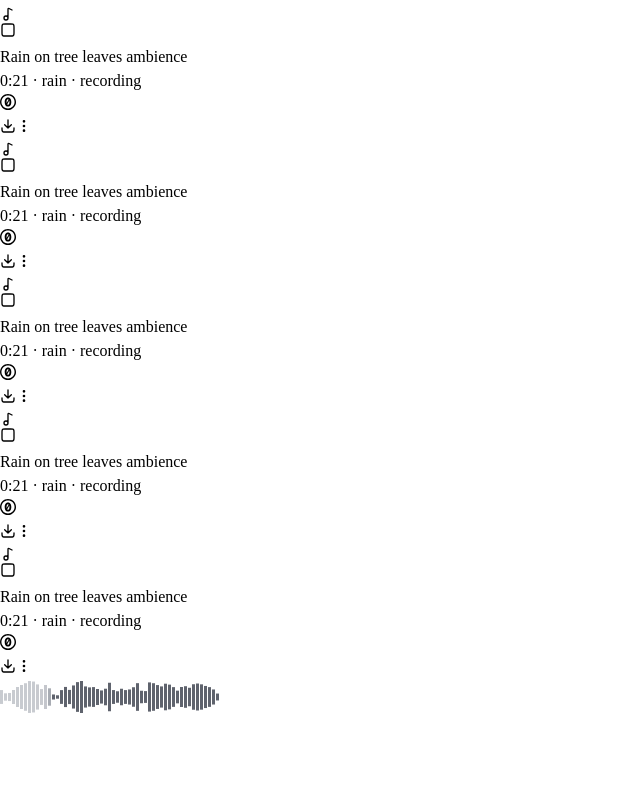
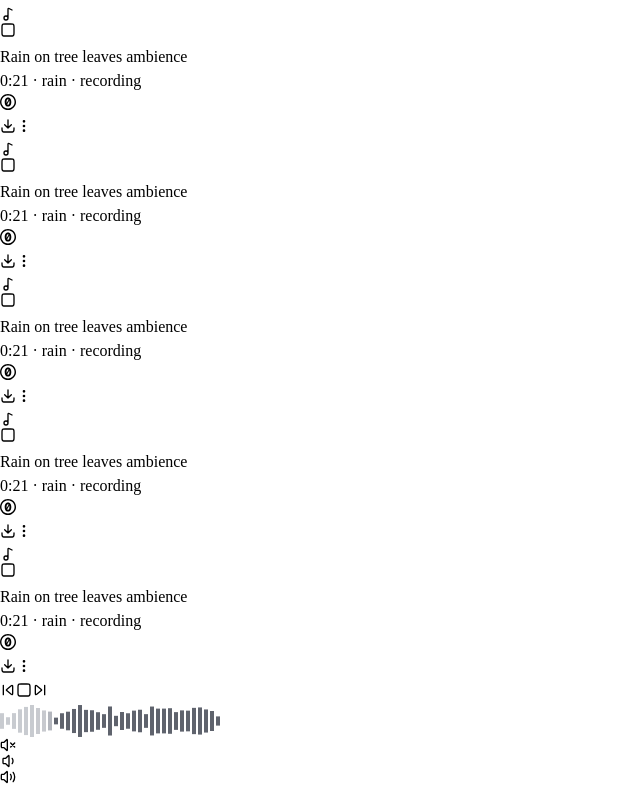
Before and after one commit to MarcosJSP/molinos-app, a React (Vite) app in the folder src/renderer/: page / in a window 1280 px wide. Shown: the part 6069-6861 px from the top of the page, without its empty margins (0-640 px from the left). Before the commit the page ends 6782 px from the top, so only its background shows below. Built offline with nearby package versions, Linux system fonts and the light colour scheme.

Commit message:
Feature/audio player view (#7)
* feat: added Scroll component

* feat: added Slider & Popover components

* feat: added basic AudioPlayer Component (no functionallity yet)

* feat: finished working on AudioPlayer component visual changes

```diff
--- a/package.json
+++ b/package.json
@@ -24,6 +24,8 @@
     "@electron-toolkit/preload": "3.0.1",
     "@electron-toolkit/utils": "4.0.0",
     "@radix-ui/react-dropdown-menu": "2.1.6",
+    "@radix-ui/react-popover": "1.1.6",
+    "@radix-ui/react-slider": "1.2.3",
     "@radix-ui/react-tooltip": "1.1.8",
     "@tailwindcss/vite": "4.0.12",
     "clsx": "2.1.1",
@@ -48,8 +50,8 @@
     "eslint-plugin-react": "7.37.4",
     "eslint-plugin-react-hooks": "5.1.0",
     "eslint-plugin-react-refresh": "0.4.19",
-    "prettier": "^3.5.1",
-    "prettier-plugin-tailwindcss": "^0.6.11",
+    "prettier": "3.5.1",
+    "prettier-plugin-tailwindcss": "0.6.11",
     "react": "19.0.0",
     "react-dom": "19.0.0",
     "tailwind-scrollbar": "4.0.2",
--- a/src/renderer/src/App.tsx
+++ b/src/renderer/src/App.tsx
@@ -3,6 +3,7 @@ import PlayerAmpVisualizer from '@/components/audioPlayerAudioVisualizer/AudioPl
 import { useAudioPlayerStore } from '@/stores/useAudioPlayerStore'
 import TrackItem from '@/components/trackItem/TrackItem'
 import Scroll from '@/components/scroll/Scroll'
+import AudioPlayer from '@/components/audioPlayer/audioPlayer'
 
 const rand = (length): number => Math.floor(Math.random() * length)
 
@@ -32,7 +33,7 @@ useAudioPlayerStore.setState({
 
 function App(): JSX.Element {
   return (
-    <div className="flex h-screen w-screen max-w-full flex-col overflow-hidden bg-white">
+    <div className="flex h-screen w-screen max-w-full flex-col overflow-hidden bg-white py-2">
       <Scroll className="h-full">
         <div className="flex w-full scroll-p-0 flex-col items-center gap-0.5 px-3.5">
           {Array.from({ length: 50 }).map((_, i) => (
@@ -40,9 +41,7 @@ function App(): JSX.Element {
           ))}
         </div>
       </Scroll>
-      <div className="flex h-16 w-full shrink-0 items-center justify-center bg-[#303236]">
-        <PlayerAmpVisualizer />
-      </div>
+      <AudioPlayer />
     </div>
   )
 }
--- /dev/null
+++ b/src/renderer/src/components/audioPlayer/AudioPlayer.tsx
@@ -0,0 +1,95 @@
+import AudioPlayerAudioVisualizer from '@/components/audioPlayerAudioVisualizer/AudioPlayerAudioVisualizer'
+import {
+  SkipBackIcon,
+  SkipForwardIcon,
+  StopIcon,
+  VolumeMaxIcon,
+  VolumeMinIcon,
+  VolumeIcon
+} from '@/components/icons'
+import { Popover, PopoverContent, PopoverTrigger } from '@/components/popover/Popover'
+import { Slider } from '@/components/slider/Slider'
+import { cn } from '@/utils/helpers'
+import { ComponentProps, FC, useState } from 'react'
+
+const AudioPlayerActionButton: FC<ComponentProps<'button'>> = ({ className, ...props }) => (
+  <button
+    className={cn('btn group outline-focus hover:bg-app-white/5 active:bg-app-white/10', className)}
+    {...props}
+  />
+)
+
+const AudioPlayerPlayButtons: FC = () => {
+  return (
+    <div className="bg-app-gray-300 flex h-full items-center rounded-xl p-1">
+      <AudioPlayerActionButton aria-label="Previous sound">
+        <SkipBackIcon className="text-app-gray-800 group-disabled:text-app-gray-500 group-hover:text-app-gray-950 text-xl" />
+      </AudioPlayerActionButton>
+      <AudioPlayerActionButton aria-label="Pause sound">
+        <StopIcon className="fill-app-gray-800 text-app-gray-800 group-disabled:fill-app-gray-500 group-hover:text-app-gray-950 group-disabled:text-app-gray-500 group-hover:fill-app-gray-950 text-xl" />
+      </AudioPlayerActionButton>
+      <AudioPlayerActionButton aria-label="Next sound">
+        <SkipForwardIcon className="text-app-gray-800 group-disabled:text-app-gray-500 group-hover:text-app-gray-950 text-xl" />
+      </AudioPlayerActionButton>
+    </div>
+  )
+}
+
+const HIGH_VOLUME_THRESHOLD = 60
+const AudioPlayerVolumeControl: FC = () => {
+  const [volume, setVolume] = useState([0])
+
+  const noVolume = volume[0] == 0
+  const someVolume = volume[0] > 0 && volume[0] < HIGH_VOLUME_THRESHOLD
+  const highVolume = volume[0] >= HIGH_VOLUME_THRESHOLD
+
+  const className = {
+    icon: 'text-app-gray-800 group-disabled:text-app-gray-500 group-hover:text-app-gray-950 text-xl absolute transition-all duration-200 ease-out'
+  }
+
+  return (
+    <div className="bg-app-gray-300 flex h-full items-center rounded-xl p-1">
+      <Popover>
+        <PopoverTrigger asChild>
+          <AudioPlayerActionButton className="size-8" aria-label="Modify Volume">
+            <VolumeMinIcon
+              className={cn(
+                className.icon,
+                noVolume ? 'scale-100 opacity-100' : 'scale-0 opacity-0'
+              )}
+            />
+            <VolumeIcon
+              className={cn(
+                className.icon,
+                someVolume ? 'scale-100 opacity-100' : 'scale-0 opacity-0'
+              )}
+            />
+            <VolumeMaxIcon
+              className={cn(
+                className.icon,
+                highVolume ? 'scale-100 opacity-100' : 'scale-0 opacity-0'
+              )}
+            />
+          </AudioPlayerActionButton>
+        </PopoverTrigger>
+        <PopoverContent sideOffset={12} className="bg-app-gray-300 h-26 px-1.5">
+          <Slider value={volume} onValueChange={setVolume} orientation="vertical" />
+        </PopoverContent>
+      </Popover>
+    </div>
+  )
+}
+
+const AudioPlayer: FC = () => {
+  return (
+    <div className="animate-in fade-in slide-in-from-bottom-40 relative px-3.5 pt-4 pb-2 duration-250 ease-out">
+      <div className="bg-app-gray-200 flex w-full items-center justify-between gap-2 rounded-[1.25rem] p-2">
+        <AudioPlayerPlayButtons />
+        <AudioPlayerAudioVisualizer />
+        <AudioPlayerVolumeControl />
+      </div>
+    </div>
+  )
+}
+
+export default AudioPlayer
--- a/src/renderer/src/components/audioPlayerAudioVisualizer/AudioPlayerAudioVisualizer.tsx
+++ b/src/renderer/src/components/audioPlayerAudioVisualizer/AudioPlayerAudioVisualizer.tsx
@@ -46,11 +46,11 @@ const getLightPercentage = ({
 }
 
 const AudioPlayerAudioVisualizer: FC<AudioPlayerAudioVisualizerProps> = ({
-  width = 220,
+  width = 222,
   height = 32,
-  barWidth = 3,
-  minBarHeight = 4,
-  gapBetweenBars = 1
+  barWidth = 4,
+  minBarHeight = 8,
+  gapBetweenBars = 2
 }) => {
   const barCount = useMemo(
     () => Math.floor(width / (barWidth + gapBetweenBars)),
--- /dev/null
+++ b/src/renderer/src/components/icons/VolumeIcon.tsx
@@ -0,0 +1,21 @@
+// Generted with https://react-svgr.com/playground/?icon=true
+import { FC, SVGProps } from 'react'
+const SvgComponent: FC<SVGProps<SVGSVGElement>> = (props) => (
+  <svg
+    xmlns="http://www.w3.org/2000/svg"
+    fill="none"
+    viewBox="0 0 24 24"
+    width="1em"
+    height="1em"
+    {...props}
+  >
+    <path
+      stroke="currentColor"
+      strokeLinecap="round"
+      strokeLinejoin="round"
+      strokeWidth={2}
+      d="M18.245 8a6.968 6.968 0 0 1 1.255 4 6.967 6.967 0 0 1-1.255 4m-6.11-11.634L8.968 7.53c-.173.173-.26.26-.36.322a1 1 0 0 1-.29.12C8.204 8 8.082 8 7.837 8H6.1c-.56 0-.84 0-1.054.109a1 1 0 0 0-.437.437C4.5 8.76 4.5 9.04 4.5 9.6v4.8c0 .56 0 .84.109 1.054a1 1 0 0 0 .437.437C5.26 16 5.54 16 6.1 16h1.737c.245 0 .367 0 .482.028a1 1 0 0 1 .29.12c.1.061.187.148.36.32l3.165 3.166c.429.429.643.643.827.657a.5.5 0 0 0 .42-.174c.119-.14.119-.443.119-1.048V4.93c0-.606 0-.908-.12-1.049a.5.5 0 0 0-.42-.173c-.183.014-.397.228-.826.657Z"
+    />
+  </svg>
+)
+export default SvgComponent
--- a/src/renderer/src/components/icons/VolumeMinIcon.tsx
+++ b/src/renderer/src/components/icons/VolumeMinIcon.tsx
@@ -14,7 +14,7 @@ const SvgComponent: FC<SVGProps<SVGSVGElement>> = (props) => (
       strokeLinecap="round"
       strokeLinejoin="round"
       strokeWidth={2}
-      d="M18.245 8a6.968 6.968 0 0 1 1.255 4 6.967 6.967 0 0 1-1.255 4m-6.11-11.634L8.968 7.53c-.173.173-.26.26-.36.322a1 1 0 0 1-.29.12C8.204 8 8.082 8 7.837 8H6.1c-.56 0-.84 0-1.054.109a1 1 0 0 0-.437.437C4.5 8.76 4.5 9.04 4.5 9.6v4.8c0 .56 0 .84.109 1.054a1 1 0 0 0 .437.437C5.26 16 5.54 16 6.1 16h1.737c.245 0 .367 0 .482.028a1 1 0 0 1 .29.12c.1.061.187.148.36.32l3.165 3.166c.429.429.643.643.827.657a.5.5 0 0 0 .42-.174c.119-.14.119-.443.119-1.048V4.93c0-.606 0-.908-.12-1.049a.5.5 0 0 0-.42-.173c-.183.014-.397.228-.826.657Z"
+      d="m22 9-6 6m0-6 6 6M9.634 4.366 6.47 7.53c-.173.173-.26.26-.36.322a1 1 0 0 1-.29.12C5.704 8 5.582 8 5.337 8H3.6c-.56 0-.84 0-1.054.109a1 1 0 0 0-.437.437C2 8.76 2 9.04 2 9.6v4.8c0 .56 0 .84.109 1.054a1 1 0 0 0 .437.437C2.76 16 3.04 16 3.6 16h1.737c.245 0 .367 0 .482.028a1 1 0 0 1 .29.12c.1.061.187.148.36.32l3.165 3.166c.429.429.643.643.827.657a.5.5 0 0 0 .42-.174c.119-.14.119-.443.119-1.048V4.93c0-.606 0-.908-.12-1.049a.5.5 0 0 0-.42-.173c-.183.014-.397.228-.826.657Z"
     />
   </svg>
 )
--- a/src/renderer/src/components/icons/index.ts
+++ b/src/renderer/src/components/icons/index.ts
@@ -20,4 +20,4 @@ export { default as ThreeDotsIcon } from './ThreeDotsIcon'
 export { default as TrashIcon } from './TrashIcon'
 export { default as VolumeMaxIcon } from './VolumeMaxIcon'
 export { default as VolumeMinIcon } from './VolumeMinIcon'
-export { default as VolumeXIcon } from './VolumeXIcon'
+export { default as VolumeIcon } from './VolumeIcon'
--- /dev/null
+++ b/src/renderer/src/components/popover/Popover.tsx
@@ -0,0 +1,21 @@
+import { cn } from '@/utils/helpers'
+import * as PopoverPrimitive from '@radix-ui/react-popover'
+import { FC } from 'react'
+
+const Popover = PopoverPrimitive.Root
+const PopoverTrigger = PopoverPrimitive.Trigger
+const PopoverContent: FC<PopoverPrimitive.PopoverContentProps> = ({
+  className,
+  collisionPadding = 12,
+  ...props
+}) => (
+  <PopoverPrimitive.Portal>
+    <PopoverPrimitive.Content
+      className={cn('popup', className)}
+      collisionPadding={collisionPadding}
+      {...props}
+    ></PopoverPrimitive.Content>
+  </PopoverPrimitive.Portal>
+)
+
+export { Popover, PopoverTrigger, PopoverContent }
--- a/src/renderer/src/components/scroll/Scroll.tsx
+++ b/src/renderer/src/components/scroll/Scroll.tsx
@@ -1,15 +1,60 @@
 import { cn } from '@/utils/helpers'
-import { ComponentProps, FC } from 'react'
+import { ComponentProps, FC, useLayoutEffect, useRef, useState } from 'react'
 
 const Scroll: FC<ComponentProps<'div'>> = ({ className, ...props }) => {
+  const ref = useRef<HTMLDivElement>(null)
+  const [top, setTop] = useState(true)
+  const [bottom, setBottom] = useState(true)
+
+  console.log('top: ', top, 'bottom: ', bottom)
+
+  useLayoutEffect(() => {
+    const scrollbar = ref.current
+    if (scrollbar == null) {
+      return
+    }
+    const scrollHandler = (): void => {
+      // scroll at beginning?
+      setTop(scrollbar.scrollTop < 10)
+
+      // scroll at end?
+      const maxScrollY = scrollbar.scrollHeight - scrollbar.clientHeight
+      setBottom(maxScrollY - scrollbar.scrollTop < 10)
+    }
+    scrollHandler()
+    scrollbar.addEventListener('scroll', scrollHandler)
+    return (): void => scrollbar.removeEventListener('scroll', scrollHandler)
+  }, [top])
+
   return (
+    <>
+      <div className="relative z-20 h-0">
         <div
           className={cn(
-        'scrollbar scrollbar-thumb-app-gray-800 scrollbar-track-transparent overflow-auto',
+            'from-app-primary-200/10 pointer-events-none relative top-0 left-0 block h-[40px] w-full bg-radial to-transparent to-80% bg-[size:100%_120px] bg-[position:0_-80px] bg-no-repeat',
+            top ? 'opacity-0 duration-100' : 'opacity-100 duration-200'
+          )}
+        />
+      </div>
+      <div
+        ref={ref}
+        className={cn(
+          'scrollbar scrollbar-thumb-app-gray-800 scrollbar-track-transparent relative z-10 overflow-auto',
           className
         )}
         {...props}
       />
+      <div className="relative z-20 h-0">
+        {!bottom && (
+          <div
+            className={cn(
+              'animate-in fade-in from-app-primary-200/20 pointer-events-none relative -top-[40px] block h-[40px] w-full rotate-180 bg-radial to-transparent to-80% bg-[size:100%_120px] bg-[position:0_-80px] bg-no-repeat',
+              bottom ? 'opacity-0 duration-100' : 'opacity-100 duration-200'
+            )}
+          />
+        )}
+      </div>
+    </>
   )
 }
 
--- /dev/null
+++ b/src/renderer/src/components/slider/Slider.tsx
@@ -0,0 +1,31 @@
+import { ComponentProps, FC } from 'react'
+import * as SliderPrimitive from '@radix-ui/react-slider'
+import { cn } from '@/utils/helpers'
+
+const Slider: FC<ComponentProps<typeof SliderPrimitive.Root>> = ({
+  className,
+  defaultValue = [50],
+  max = 100,
+  min = 0,
+  step = 10,
+  ...props
+}) => (
+  <SliderPrimitive.Root
+    className={cn(
+      'relative flex cursor-pointer touch-none items-center justify-center select-none data-[disabled]:pointer-events-none data-[disabled]:cursor-not-allowed data-[orientation=horizontal]:h-4 data-[orientation=horizontal]:w-full data-[orientation=vertical]:h-full data-[orientation=vertical]:w-4',
+      className
+    )}
+    defaultValue={defaultValue}
+    max={max}
+    min={min}
+    step={step}
+    {...props}
+  >
+    <SliderPrimitive.Track className="bg-app-gray-800 relative overflow-hidden rounded-full data-[orientation=horizontal]:h-1.5 data-[orientation=horizontal]:w-full data-[orientation=vertical]:h-full data-[orientation=vertical]:w-1.5">
+      <SliderPrimitive.Range className="bg-app-primary-500 data-[disabled]:bg-app-primary-200 absolute h-full w-full" />
+    </SliderPrimitive.Track>
+    <SliderPrimitive.Thumb className="outline-focus border-app-primary-500 bg-app-white bg-background data-[disabled]:border-app-primary-200 data-[disabled]:bg-app-gray-600 block size-4 rounded-full border-2 outline-offset-0 transition-colors" />
+  </SliderPrimitive.Root>
+)
+
+export { Slider }
```
Also changed, not shown: src/renderer/src/assets/styles.css (+9 -3 lines), src/renderer/src/components/icons/VolumeXIcon.tsx (deleted, +0 -21 lines), 1 other file (tests, documents, lock files or other folders). Lines whose indentation alone changed are shown as unchanged.
